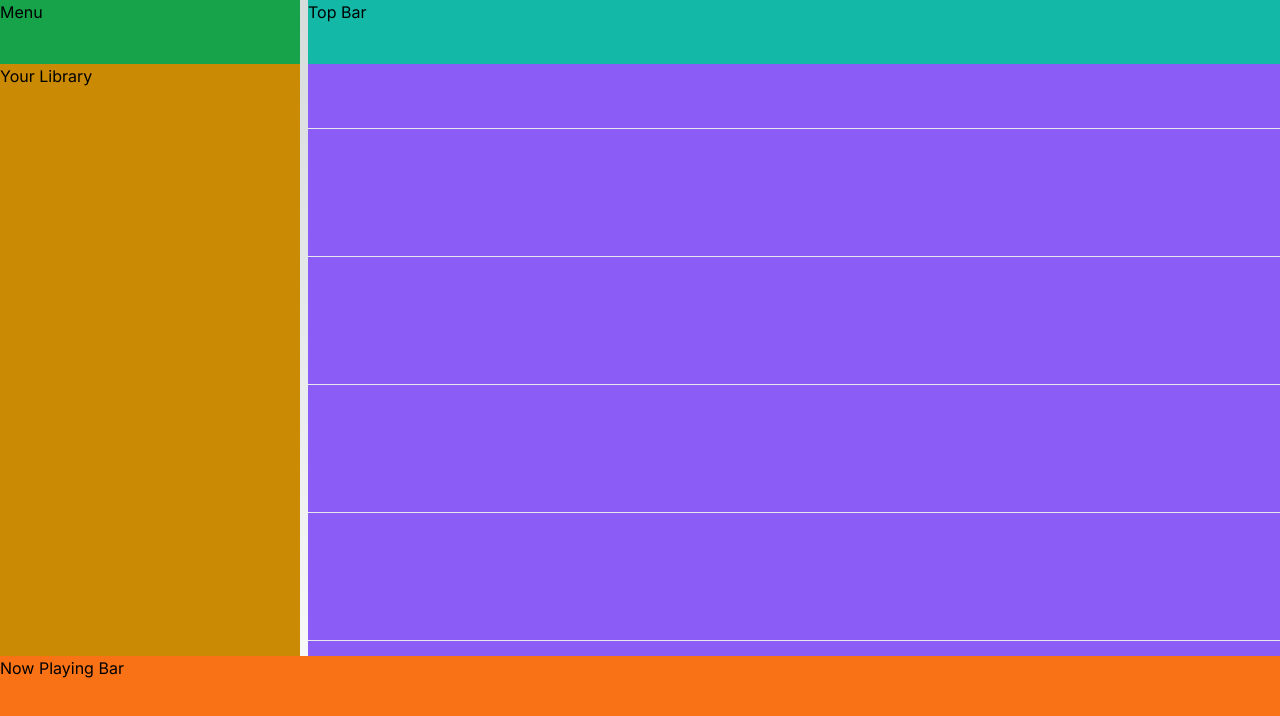
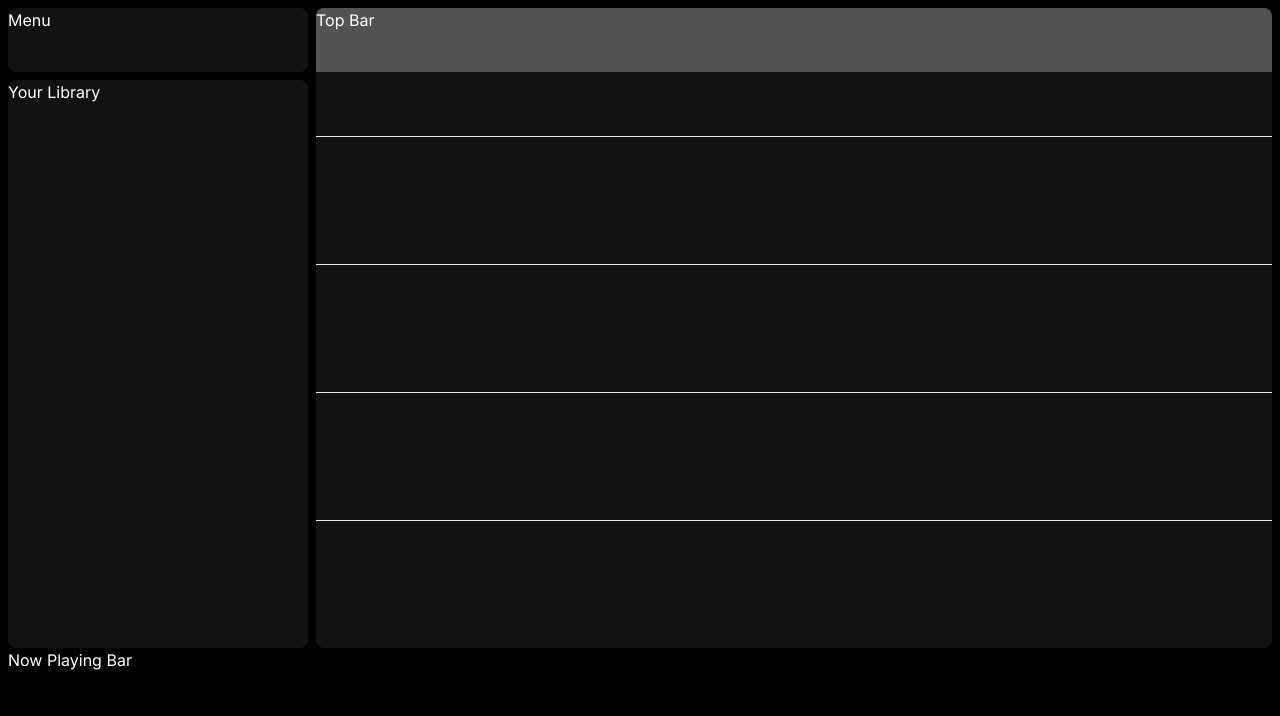
Before and after one commit to RaymarMonte/Spotify-Clone, a Next.js app: page / in a window 1280 px wide. Shown: the top 716 px of the page. Built offline with nearby package versions, Linux system fonts and the light colour scheme.

Commit message:
Modified look and feel to be closer to Spotify's look and feel - Added rounded corners to sections of the page - Changed background colors - Added gaps on sidebar

```diff
--- a/src/app/layout.tsx
+++ b/src/app/layout.tsx
@@ -18,7 +18,7 @@ export default function RootLayout({
   return (
     <html lang="en">
       <body className={inter.className}>
-        <div className="flex flex-col h-screen">
+        <div className="flex flex-col h-screen p-2 text-white bg-black">
           <div className="grow">
             <Dashboard />
           </div>
--- a/src/components/main-view/main-view.tsx
+++ b/src/components/main-view/main-view.tsx
@@ -2,11 +2,11 @@ import { TopBar } from "./top-bar";
 
 export function MainView() {
     return (
-        <div className="relative w-full h-0 min-h-full">
+        <div className="relative w-full h-0 min-h-full rounded-lg bg-[#121213]">
             <div className="w-full absolute top-0 left-0 right-0">
                 <TopBar />
             </div>
-            <div className="overflow-auto relative h-full divide-y">
+            <div className="overflow-y-hidden hover:overflow-y-scroll relative h-full divide-y">
                 <div className="w-full h-32 flex"></div>
                 <div className="w-full h-32 flex"></div>
                 <div className="w-full h-32 flex"></div>
--- a/src/components/main-view/top-bar.tsx
+++ b/src/components/main-view/top-bar.tsx
@@ -1,6 +1,6 @@
 export function TopBar() {
     return (
-        <div className="w-full h-16 bg-teal-500">
+        <div className="w-full h-16 rounded-t-lg bg-[#535353]">
             <p>Top Bar</p>
         </div>
     )
--- a/src/components/now-playing-bar.tsx
+++ b/src/components/now-playing-bar.tsx
@@ -1,6 +1,6 @@
 export function NowPlayingBar() {
     return (
-        <div className="bg-orange-500 w-full h-36">
+        <div className="w-full h-36">
             <p>Now Playing Bar</p>
         </div>
     )
--- a/src/components/side-bar/library.tsx
+++ b/src/components/side-bar/library.tsx
@@ -1,6 +1,6 @@
 export function Library() {
     return (
-        <div className="w-full h-full bg-yellow-600">
+        <div className="w-full h-full rounded-lg bg-[#121213]">
             <p>Your Library</p>
         </div>
     )
--- a/src/components/side-bar/menu.tsx
+++ b/src/components/side-bar/menu.tsx
@@ -1,6 +1,6 @@
 export function Menu() {
     return (
-        <div className="w-full h-16 bg-green-600">
+        <div className="w-full h-16 rounded-lg bg-[#121212]">
             <p>Menu</p>
         </div>
     )
--- a/src/components/side-bar/side-bar.tsx
+++ b/src/components/side-bar/side-bar.tsx
@@ -3,7 +3,7 @@ import { Menu } from "./menu";
 
 export function SideBar() {
     return (
-        <div className="flex flex-col w-full h-full bg-red-500">
+        <div className="flex flex-col w-full h-full gap-2">
             <div className="flex-none">
                 <Menu />
             </div>
--- a/src/components/split-pane.tsx
+++ b/src/components/split-pane.tsx
@@ -32,7 +32,7 @@ export default function SplitPane({
         <div className="flex w-full h-full"
             {...(isMouseDown && { onMouseMove: handleDividerMove, onMouseUp: handleEndMove })}
         >
-            <div className="grow shrink-0 basis-[300px] w-full bg-red-500"
+            <div className="grow shrink-0 basis-[300px] w-full"
                 style={firstPaneBasis ? { flexBasis: firstPaneBasis } : {}}
             >
                 {first}
@@ -41,7 +41,7 @@ export default function SplitPane({
                 className="grow-0 shrink-0 w-2 cursor-col-resize m-0">
                 &nbsp;
             </div>
-            <div className="grow-0 shrink overflow-x-auto w-full bg-violet-500">
+            <div className="grow-0 shrink overflow-x-auto w-full">
                 {second}
             </div>
         </div>
```
